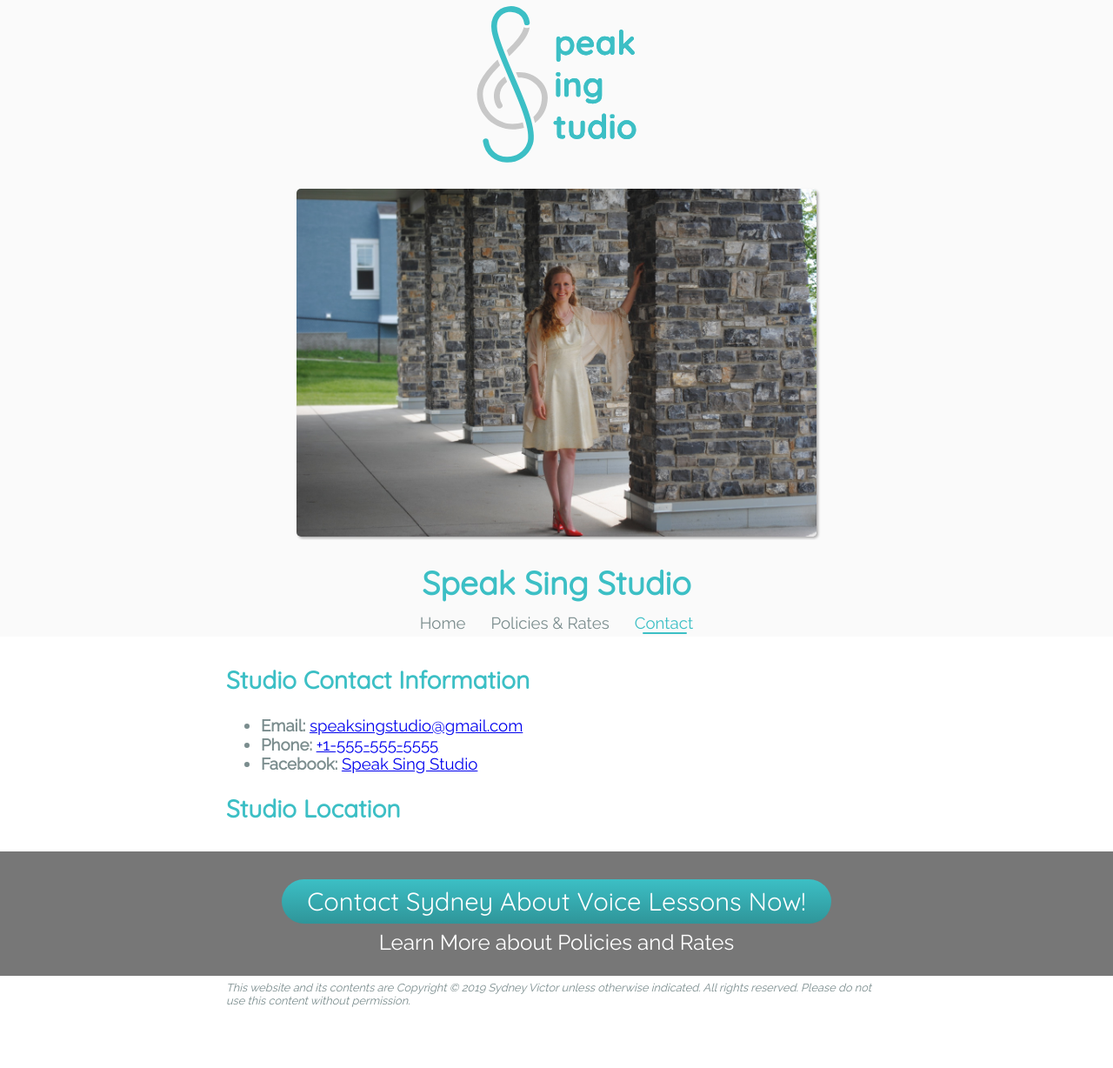
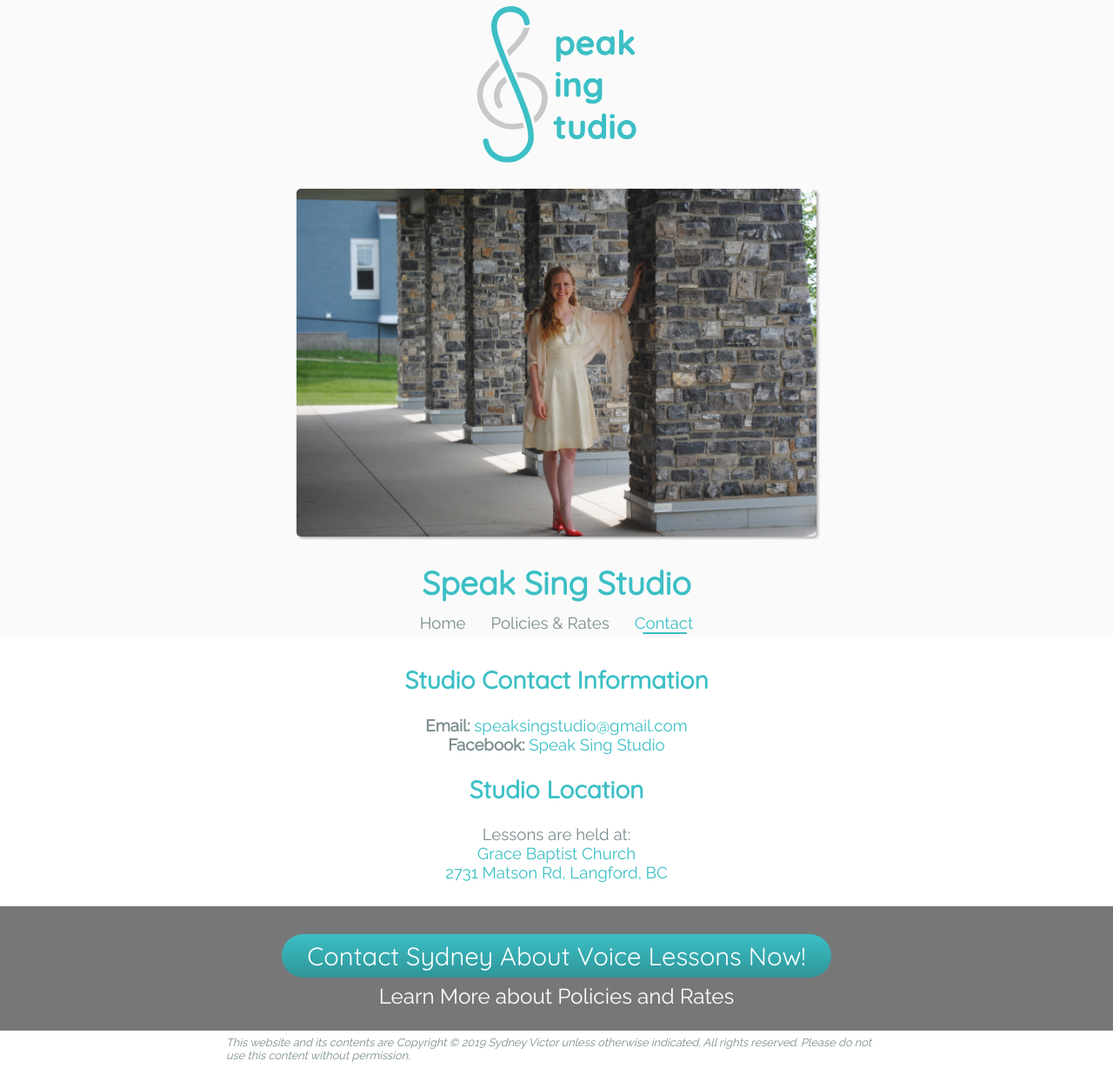
Before and after one commit to sydneyvictor/sydneyvictor.github.com, a Jekyll site: the page built from contact.md, in a window 1280 px wide. Shown: the whole page at 87% size. Built offline with Jekyll 4.4.1, drawn with Linux system fonts in a browser that asks for light colours; before the commit the page ends 1165 px from its top, so only the background shows below that.

Commit message:
link styles and finished contact page

```diff
--- /dev/null
+++ b/_layouts/default_centered.html
@@ -0,0 +1,45 @@
+<!doctype html>
+<html>
+    <head>
+        <meta name="viewport" content ="width=device-width">
+        <meta charset="utf-8">
+        <meta name="description" content="{{site.description}}">
+
+
+        {% if page.metaTitle and page.metaTitle != "" and page.metaTitle != nil %}
+            <title>{{ page.metaTitle }}</title>
+        {% else %}
+            <title>{{ page.title }}</title>
+        {% endif %}
+
+        <link href="https://fonts.googleapis.com/css?family=Quicksand|Raleway" rel="stylesheet">
+        <link rel="stylesheet" href="/assets/css/main_style.css">
+        <link rel="stylesheet" href="/assets/css/mobile_style.css">
+        <link rel="stylesheet" href="/assets/css/print_style.css">
+
+        <!-- favicons and stuff -->
+        <link rel="apple-touch-icon" sizes="180x180" href="/assets/img/favicon/apple-touch-icon.png">
+        <link rel="icon" type="image/png" sizes="32x32" href="/assets/img/favicon/favicon-32x32.png">
+        <link rel="icon" type="image/png" sizes="16x16" href="/assets/img/favicon/favicon-16x16.png">
+        <link rel="manifest" href="/assets/img/favicon/site.webmanifest">
+        <link rel="mask-icon" href="/assets/img/favicon/safari-pinned-tab.svg" color="#5bbad5">
+        <link rel="shortcut icon" href="/assets/img/favicon/favicon.ico">
+        <meta name="msapplication-TileColor" content="#00aba9">
+        <meta name="msapplication-config" content="/assets/img/favicon/browserconfig.xml">
+        <meta name="theme-color" content="#ffffff">
+    </head>
+
+    <body>
+        {% include content_header.html %}
+
+        <div class="container centered">
+            <main role="main">
+                <article>
+                    {{ content }}
+                </article>
+            </main>
+        </div>
+
+        {% include content_footer.html %}
+    </body>
+</html>
--- a/_scss/_main_layout.scss
+++ b/_scss/_main_layout.scss
@@ -20,9 +20,26 @@ div.container {
     padding: 0.5em 0;
     flex: 1 1 auto;
 
-    img
-    {
+    &.centered {
+        text-align: center;
+    }
+
+    img {
         @include paper-img;
+    }
+
+    a {
+        text-decoration: none;
+        color: $accentAqua;
+        transition: color 0.3s ease-out;
+
+        &:hover, &:visited:hover {
+            color: darken($accentAqua, 33%);
+        }
+
+        &:visited {
+            color: $accentAqua;
+        }
     }
 }
 
--- a/contact.md
+++ b/contact.md
@@ -2,12 +2,15 @@
 metaTitle:  Speak Sing Studio • Contact Sydney
 title: Contact Sydney
 permalink: /contact
-layout: default
+layout: default_centered
 ---
 
 ## Studio Contact Information
-* **Email:** [{{site.email}}](mailto:{{site.email}})
-* **Phone:** [{{site.phone}}](tel:{{site.phone}})
-* **Facebook:** [{{site.facebook.name}}]({{site.facebook.url}})
+**Email:** [{{site.email}}](mailto:{{site.email}}){:target="_blank"}
+<!-- **Phone:** [{{site.phone}}](tel:{{site.phone}}){:target="_blank"}   -->
+**Facebook:** [{{site.facebook.name}}]({{site.facebook.url}}){:target="_blank"}
 
 ## Studio Location
+Lessons are held at:
+[Grace Baptist Church](https://goo.gl/maps/vhy8Zpt4Gz6V3MQs6){:target="_blank"}
+[2731 Matson Rd, Langford, BC](https://goo.gl/maps/vhy8Zpt4Gz6V3MQs6){:target="_blank"}
```
